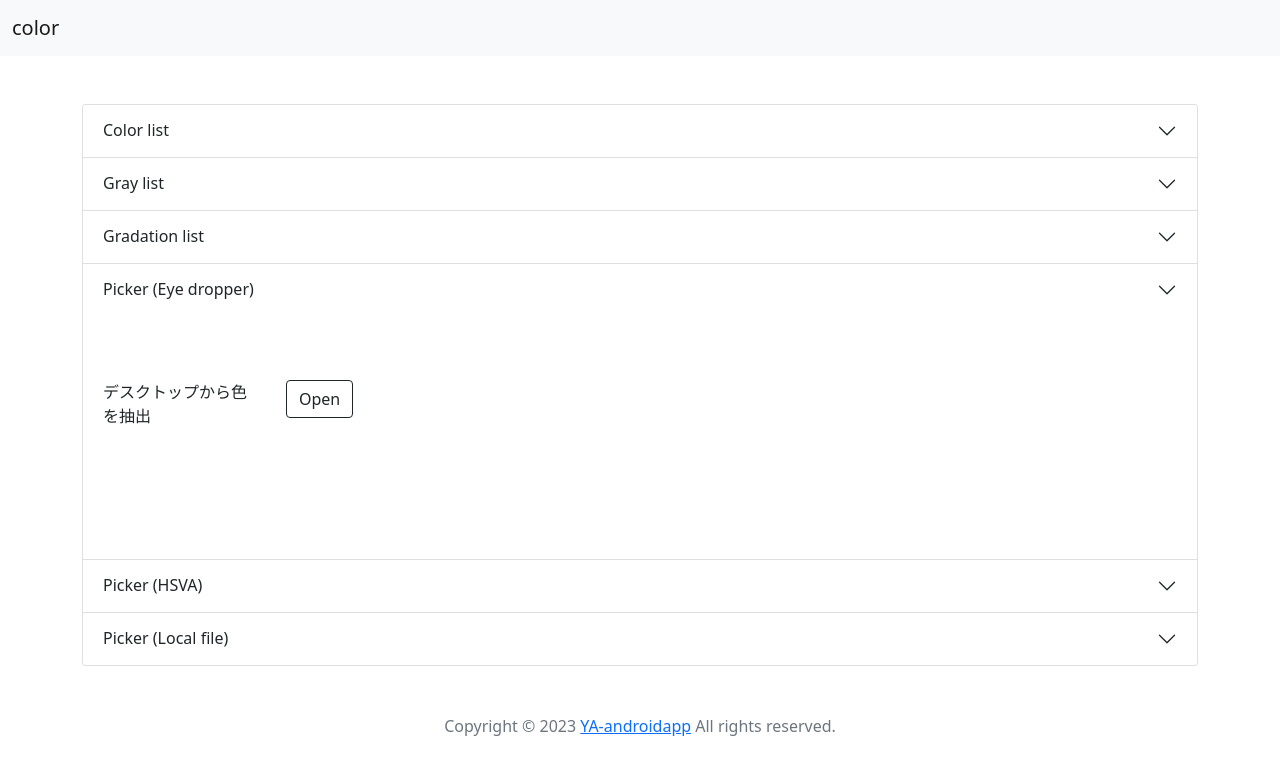
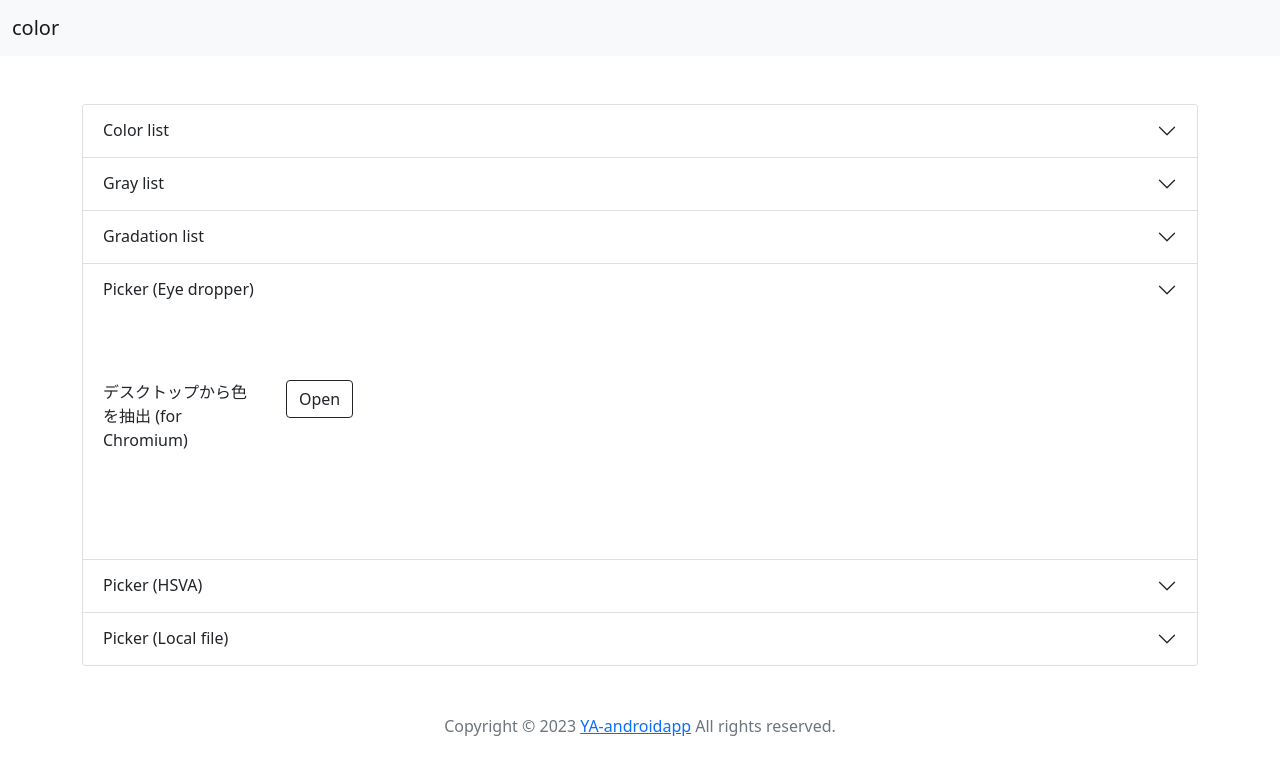
Before and after one commit to yzkn/color, a plain HTML site: page index.html in a window 1280 px wide. Drawn offline with nearby package versions, Linux system fonts and the light colour scheme; a script that the page names is missing.

Commit message:
Update index.html

```diff
--- a/index.html
+++ b/index.html
@@ -129,7 +129,7 @@
                     data-bs-parent="#accordionExample">
                     <div class="accordion-body">
                         <div class="row my-5">
-                            <div class="col-2">デスクトップから色を抽出</div>
+                            <div class="col-2">デスクトップから色を抽出 (for Chromium)</div>
                             <div class="col-6">
                                 <button type="button" class="btn btn-outline-dark" id="openEye"
                                     disabled="disabled">Open</button>
```
